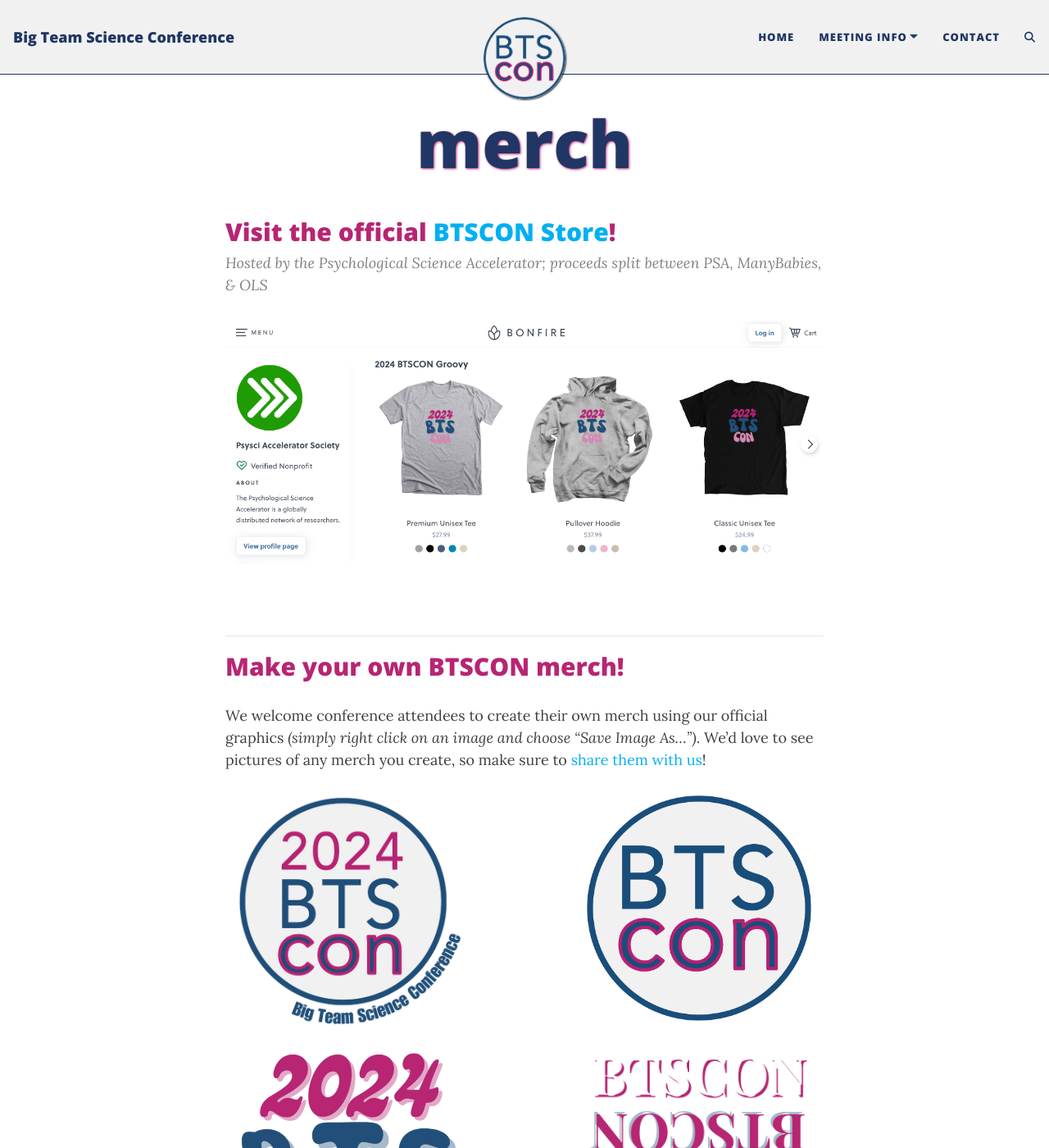
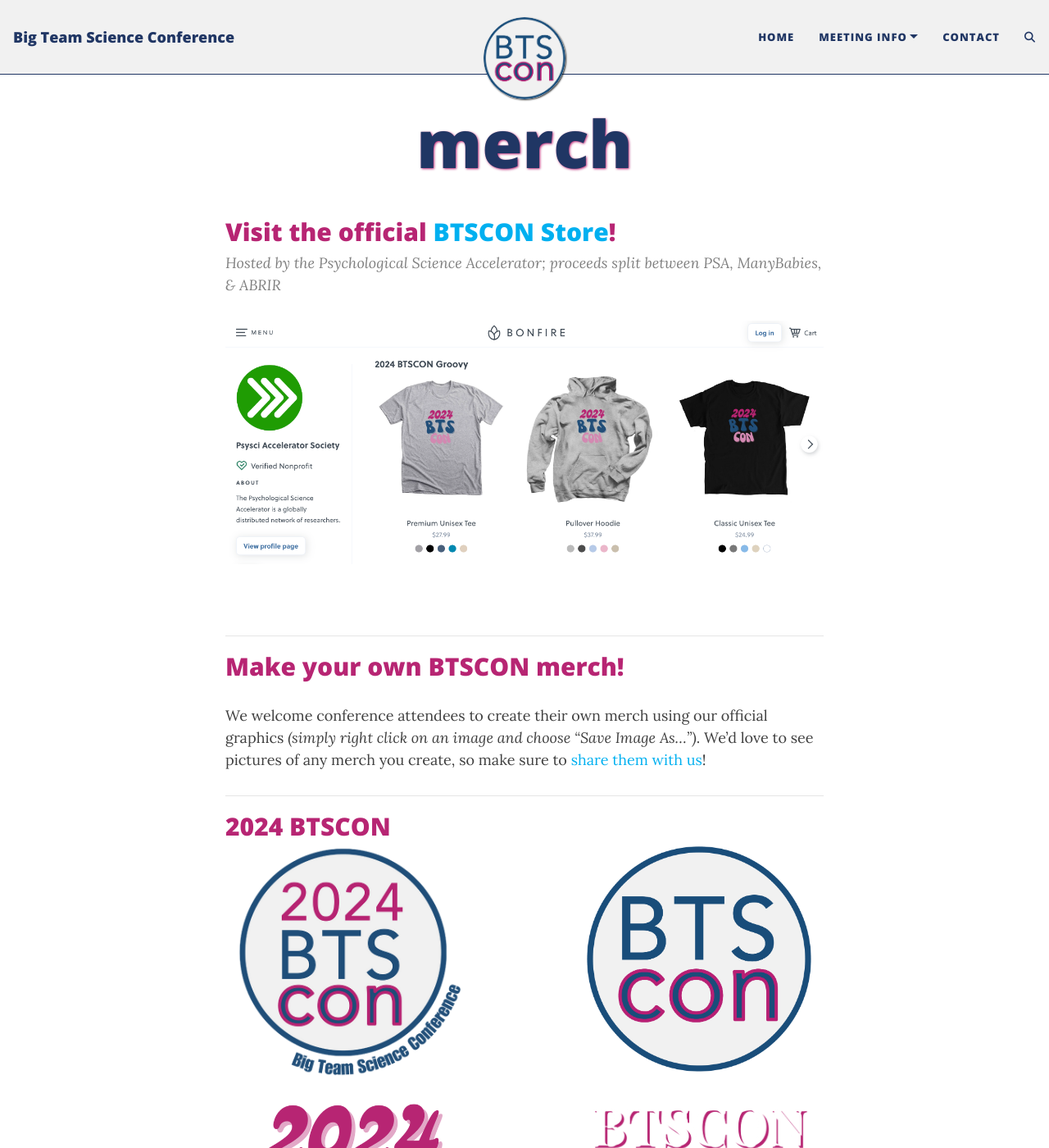
Before and after one commit to bigteamscienceconference/bigteamscienceconference.github.io, a Jekyll site: the page built from merch.md, in a window 1280 px wide and 1400 px high. Shown: the whole window at 82% size. Built offline with Jekyll 4.4.1, drawn with Linux system fonts in a browser that asks for light colours; comment, search, counter and statistics services are not loaded.

Commit message:
Update merch.md

```diff
--- a/merch.md
+++ b/merch.md
@@ -6,7 +6,7 @@
 
 ## Visit the official <a href="https://www.bonfire.com/store/psychological-science-accelerator-store/" target="_blank">BTSCON Store</a>!
 
-> Hosted by the Psychological Science Accelerator; proceeds split between PSA, ManyBabies, & OLS
+> Hosted by the Psychological Science Accelerator; proceeds split between PSA, ManyBabies, & ABRIR
 
 <a href="https://www.bonfire.com/store/psychological-science-accelerator-store/" class="image" target="_blank"><img src="/assets/img/BTSCON2024_store.png" alt="screenshot of BTSCON Bonfire store" /></a>
 
@@ -19,6 +19,10 @@
 We welcome conference attendees to create their own merch using our official graphics *(simply right click on an image and choose "Save Image As...")*. We'd love to see pictures of any merch you create, so make sure to [share them with us](mailto:bigteamscienceconference@gmail.com)!
 <br>
 
+
+
+***
+## 2024 BTSCON
 
 <section>
   <div class="container">
```
